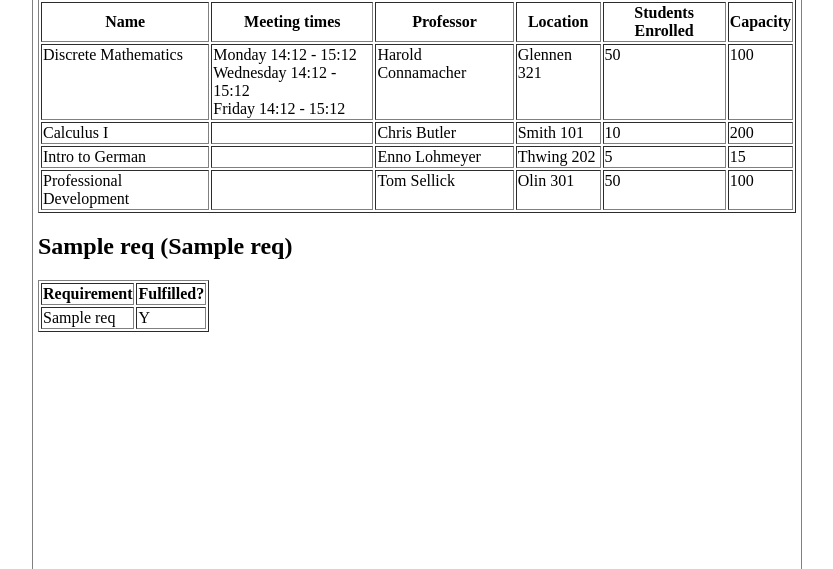
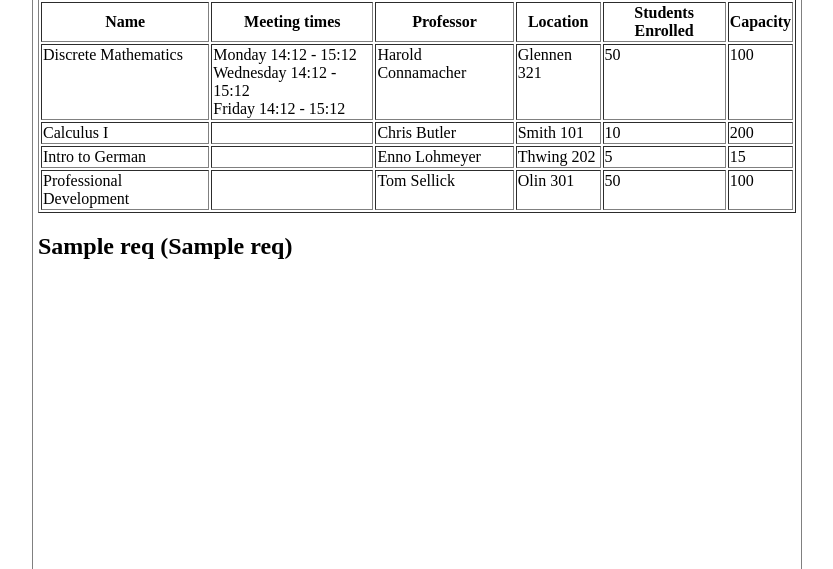
Before and after one commit to rinehart-eric/student-assistance-system, a Django app: template student_assistance_system/templates/student_assistance_system/view_schedule.html in a window 1280 px wide. Shown: the part 189-758 px from the top of the page, without its empty margins (223-1056 px from the left). Run offline with Django 3.2, Linux system fonts and the light colour scheme; data comes from the database, SQL or seed files in the repository; both versions use the stored data as it was after the commit; tables that the repository leaves empty hold one stand-in row (values such as "Sample post"); the template is opened without the code that fills it: values that come from a table or form of the project are taken from there, most other values are stand-ins (such as "Sample title", 1, 10 or a date in 2020).

Commit message:
Adding javascript for showing/hiding requirements in a set

```diff
--- /dev/null
+++ b/student_assistance_system/static/student_assistance_system/requirements.js
@@ -0,0 +1,8 @@
+function showHideDiv(elemId) {
+    var div = document.getElementById(elemId)
+    if (div.style.display !== 'none') {
+        div.style.display = 'none';
+    } else {
+        div.style.display = 'block';
+    }
+}
--- a/student_assistance_system/templates/student_assistance_system/fragments/requirements_view.html
+++ b/student_assistance_system/templates/student_assistance_system/fragments/requirements_view.html
@@ -1,5 +1,10 @@
+{% load static %}
+
+<script type="text/javascript" src="{% static 'student_assistance_system/requirements.js' %}"></script>
+
 {% for req_set in req_sets %}
-<h2>{{ req_set.name }} ({{ req_set.type_name }})</h2>
+<h2 onclick="showHideDiv('set_content{{ forloop.counter }}')">{{ req_set.name }} ({{ req_set.type_name }})</h2>
+<div id="set_content{{ forloop.counter }}" style="display: none">
 <table border="1">
     <tr>
         <th>Requirement</th>
@@ -7,9 +12,10 @@
     </tr>
     {% for req in req_set.requirements.all %}
     <tr>
-        <td>{{ req.name }}</td>
+        <td>{{ req.get_course_set }}</td>
         <td>Y</td>
     </tr>
     {% endfor %}
 </table>
+</div>
 {% endfor %}
```
Also changed, not shown: db.sqlite3, student_assistance_system/static/student_assistance_system/style.css (line endings or trailing spaces).
